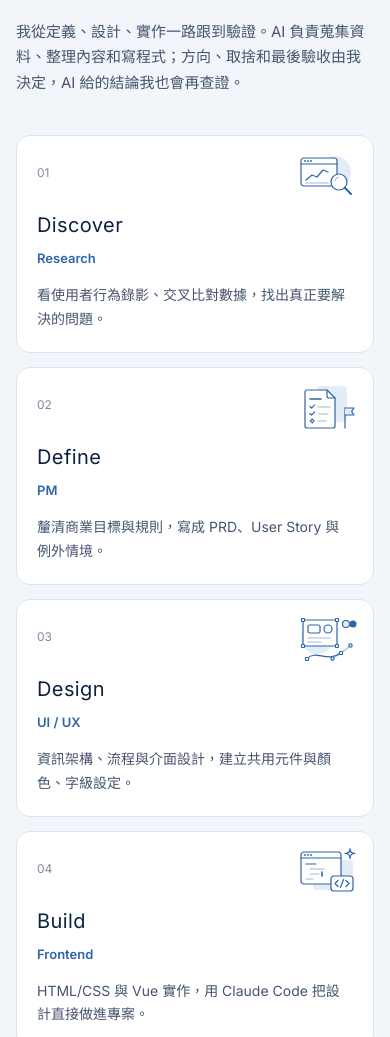
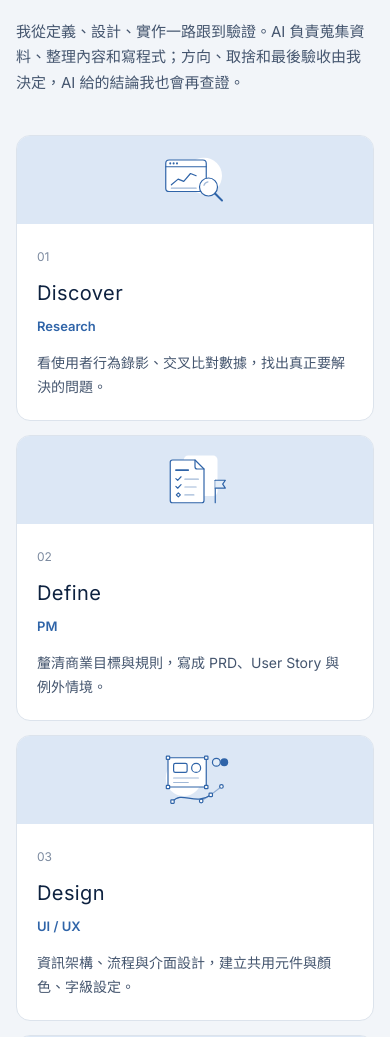
Before and after one commit to 0301kenny/0301kenny.github.io, an Astro site: page /zh-tw in a window 390 px wide. Shown: the part 5740-6777 px from the top of the page. Built offline with nearby package versions, Linux system fonts and the light colour scheme; Astro itself is replaced by a stand-in of ours.

Commit message:
Move step illustrations into a tinted header band
- Center each illustration in a band at the top of its card, with text below
- Deepen the band color so cards stand out from the section background
- Keep stroke width constant when illustrations scale, and shrink the band on mobile

Co-Authored-By: Claude Opus 5.5 <noreply@anthropic.com>

```diff
--- a/src/components/StepArt.astro
+++ b/src/components/StepArt.astro
@@ -77,7 +77,8 @@ const { name } = Astro.props;
 </svg>
 
 <style>
-  .step-art .soft { fill: var(--gold-soft, #E3EDF8); stroke: none; }
+  .step-art .soft { fill: var(--art-soft, var(--gold-soft, #E3EDF8)); stroke: none; }
+  .step-art * { vector-effect: non-scaling-stroke; }
   .step-art .paper { fill: #fff; }
   .step-art .soft-fill { fill: var(--gold-soft, #E3EDF8); }
   .step-art .dot { fill: currentColor; stroke: none; }
--- a/src/pages/[lang]/index.astro
+++ b/src/pages/[lang]/index.astro
@@ -111,7 +111,7 @@ const stepArt: Record<string, StepArtName> = { Discover: 'discover', Define: 'de
         <p>{s.approach.lead[lang]}</p>
       </div>
       <div class="chain-grid">
-        {approach.map((st) => <div class="step"><span class="step-icon"><StepArt name={stepArt[st.title]} /></span><span class="n">{st.n}</span><h3>{st.title}</h3><span class="role">{st.role}</span><p>{st.body[lang]}</p></div>)}
+        {approach.map((st) => <div class="step"><span class="step-band"><StepArt name={stepArt[st.title]} /></span><div class="step-body"><span class="n">{st.n}</span><h3>{st.title}</h3><span class="role">{st.role}</span><p>{st.body[lang]}</p></div></div>)}
       </div>
       <div class="ai-bar"><span><b>AI-Integrated Workflow</b>　{s.approach.barLeft[lang]}</span><span>{s.approach.barRight[lang]}</span></div>
     </div>
--- a/src/styles/site.css
+++ b/src/styles/site.css
@@ -85,9 +85,11 @@
   /* value chain */
   .chain { background: var(--surface); }
   .chain-grid { display: grid; grid-template-columns: repeat(5, 1fr); gap: 14px; }
-  .step { position: relative; background: #fff; border-radius: var(--radius); padding: 22px 20px; border: 1px solid var(--line); }
-  .step-icon { position: absolute; top: 14px; right: 14px; display: flex; color: var(--gold); }
-  .step .step-icon ~ h3 { margin-top: 22px; }
+  .step { position: relative; display: flex; flex-direction: column; background: #fff; border-radius: var(--radius); border: 1px solid var(--line); overflow: hidden; }
+  .step-band { display: flex; align-items: center; justify-content: center; height: 112px; background: #DCE7F5; color: var(--gold); --art-soft: #fff; }
+  .step-band .step-art { width: 88px; height: auto; }
+  .step-body { padding: 18px 20px 22px; }
+  @media (max-width: 600px) { .step-band { height: 88px; } .step-band .step-art { width: 72px; } }
   .btn .icon { flex: none; }
   @media (max-width: 960px) { .chain-grid .step:last-child { grid-column: 1 / -1; } }
   @media (max-width: 600px) { .chain-grid .step:last-child { grid-column: auto; } }
```
